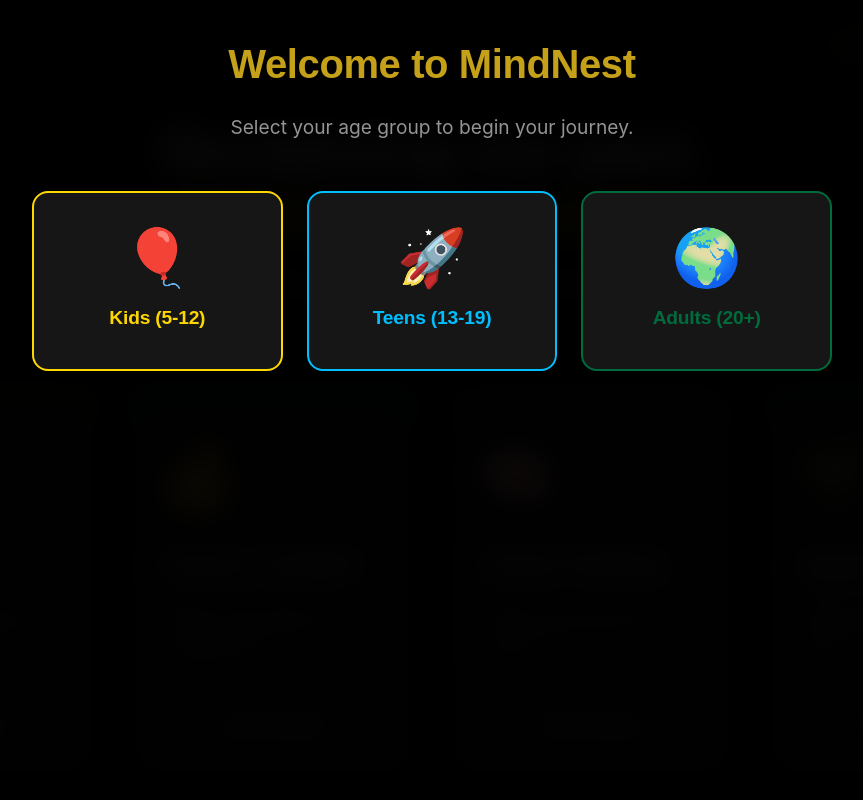
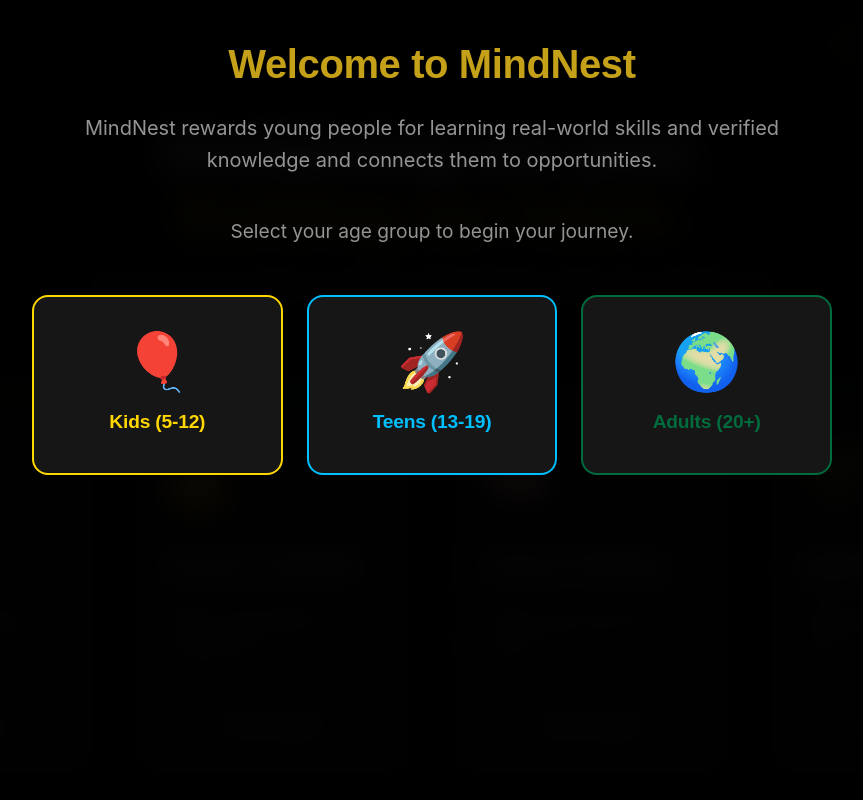
Before and after one commit to mindnest-hub/mindnest-frontend, a React (Vite) app: page / in a window 1280 px wide. Shown: the top 800 px of the page, without its empty margins (208-1071 px from the left). Built offline with nearby package versions, Linux system fonts and the light colour scheme; no server answers.

Commit message:
feat: add descriptive tagline to welcome screen

```diff
--- a/src/components/AgeSelector.jsx
+++ b/src/components/AgeSelector.jsx
@@ -30,6 +30,16 @@ const AgeSelector = ({ onSelect }) => {
                 minHeight: 'fit-content'
             }}>
                 <h2 style={{ fontSize: 'clamp(1.8rem, 5vw, 2.5rem)', marginBottom: '1rem', color: 'var(--color-primary)' }}>Welcome to MindNest</h2>
+                <p style={{
+                    fontSize: 'clamp(1rem, 3.5vw, 1.25rem)',
+                    color: 'var(--color-text-muted)',
+                    marginBottom: '2rem',
+                    lineHeight: '1.6',
+                    maxWidth: '90%',
+                    margin: '0 auto 2.5rem auto'
+                }}>
+                    MindNest rewards young people for learning real-world skills and verified knowledge and connects them to opportunities.
+                </p>
                 <p style={{ fontSize: 'clamp(1rem, 3vw, 1.2rem)', color: 'var(--color-text-muted)', marginBottom: '3rem' }}>
                     Select your age group to begin your journey.
                 </p>
```
